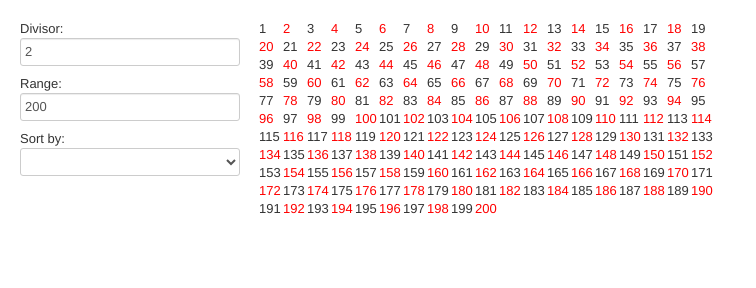
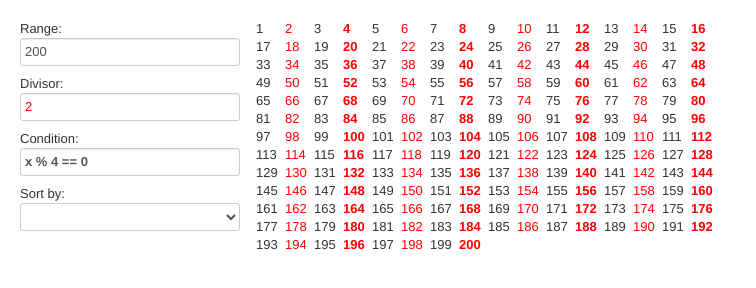
Before and after one commit to viebel/numbers, a website: page app/index.html in a window 1280 px wide. Shown: the whole page, without its empty margins (0-756 px from the left). Drawn offline with Linux system fonts and the light colour scheme.

Commit message:
condition in bold

```diff
--- a/app/css/numbers.css
+++ b/app/css/numbers.css
@@ -1,11 +1,12 @@
 .numbers .ng-scope {
     float: left;
-    padding-left: 3px;
     font: 'Arial 15px';
-    width: 21px;
+    width: 29px;
 }
 
-.red {
-
+.condition {
+    font-weight: bold;
+}
+.divisor {
     color: red;
 }
--- a/app/js/controllers.js
+++ b/app/js/controllers.js
@@ -7,13 +7,21 @@ controller('NumbersCtrl', ['$scope',
   function($scope) {
     $scope.range = 200;
     $scope.divisor = 2;
-    function info(numbers, divisor) {
+    $scope.condition = 'x % 4 == 0';
+    function info(numbers, divisor, cond) {
+        function conditional(cond, x){
+            function myeval(expr) {
+                var f = new Function('return ' + expr);
+                return f();
+            }
+            return myeval(cond.replace(/x/g, x));
+        }
         return _.map(numbers, function(x) {
-            return {n: x, divisible: (x % divisor) == 0};
+            return {n: x, divisible: (x % divisor) == 0, condition: conditional(cond, x)};
         });
     };
     $scope.$watchCollection('[range, divisor]', function(){
         $scope.numbers = _.range(1, 1 + 1*$scope.range);
-        $scope.numbersWithInfo = info($scope.numbers, $scope.divisor);
+        $scope.numbersWithInfo = info($scope.numbers, $scope.divisor, $scope.condition);
     });
   }]);
--- a/app/partials/numbers.html
+++ b/app/partials/numbers.html
@@ -3,8 +3,9 @@
     <div class="span2">
       <!--Sidebar content-->
 
-      Divisor: <input ng-model="divisor">
       Range: <input ng-model="range">
+      Divisor: <input ng-model="divisor" class="divisor">
+      Condition: <input ng-model="condition" class="condition">
       Sort by:
       <select ng-model="orderProp">
         <option value="name">Alphabetical</option>
@@ -16,7 +17,7 @@
         <!--Body content-->
         <ul class="numbers">
          <div ng-repeat="number in numbersWithInfo">
-             <span ng-class="{red: number.divisible}">
+             <span ng-class="{divisor: number.divisible, condition: number.condition}">
                 {{number.n}}
             </span>
           </div>
```
